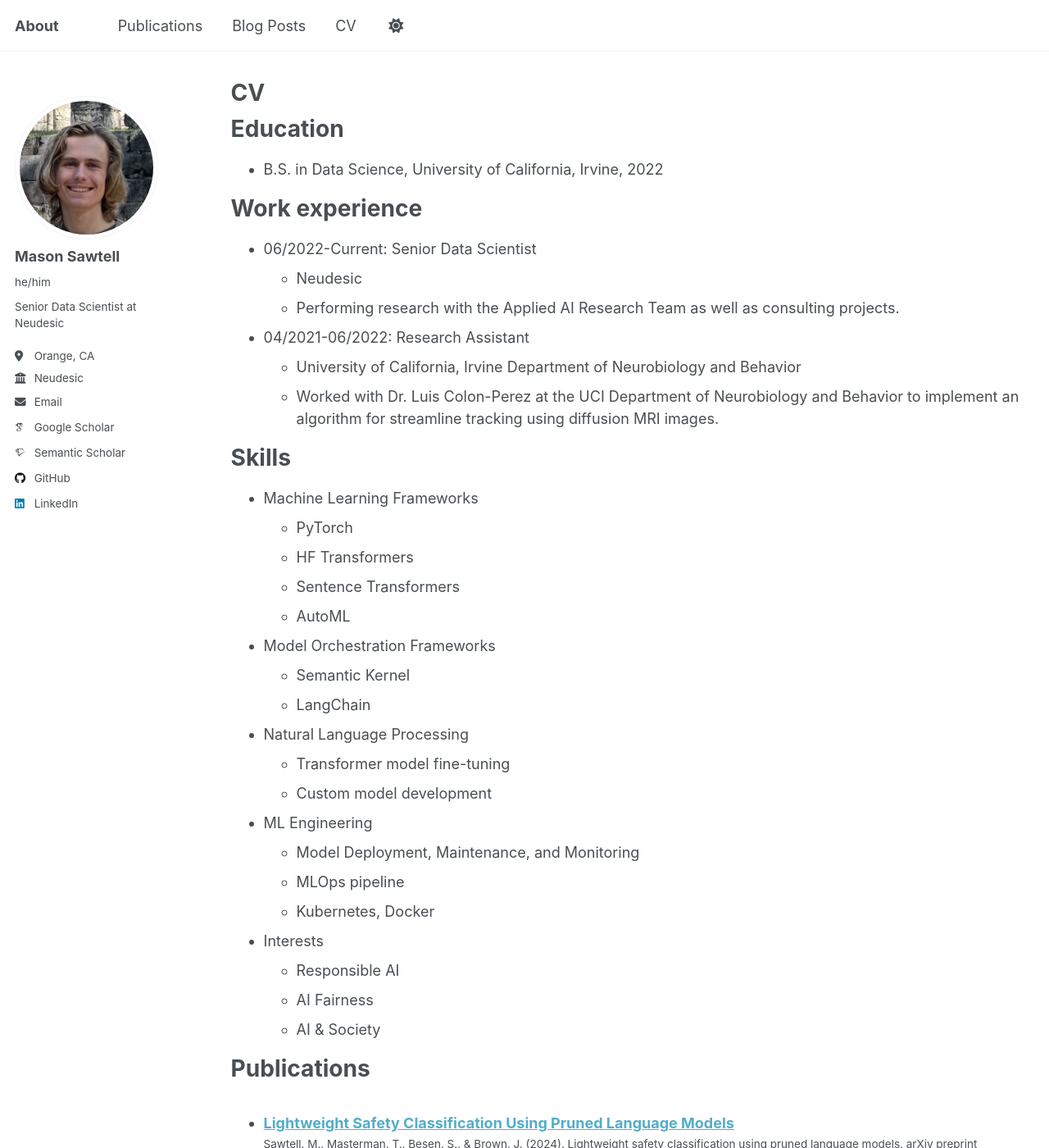
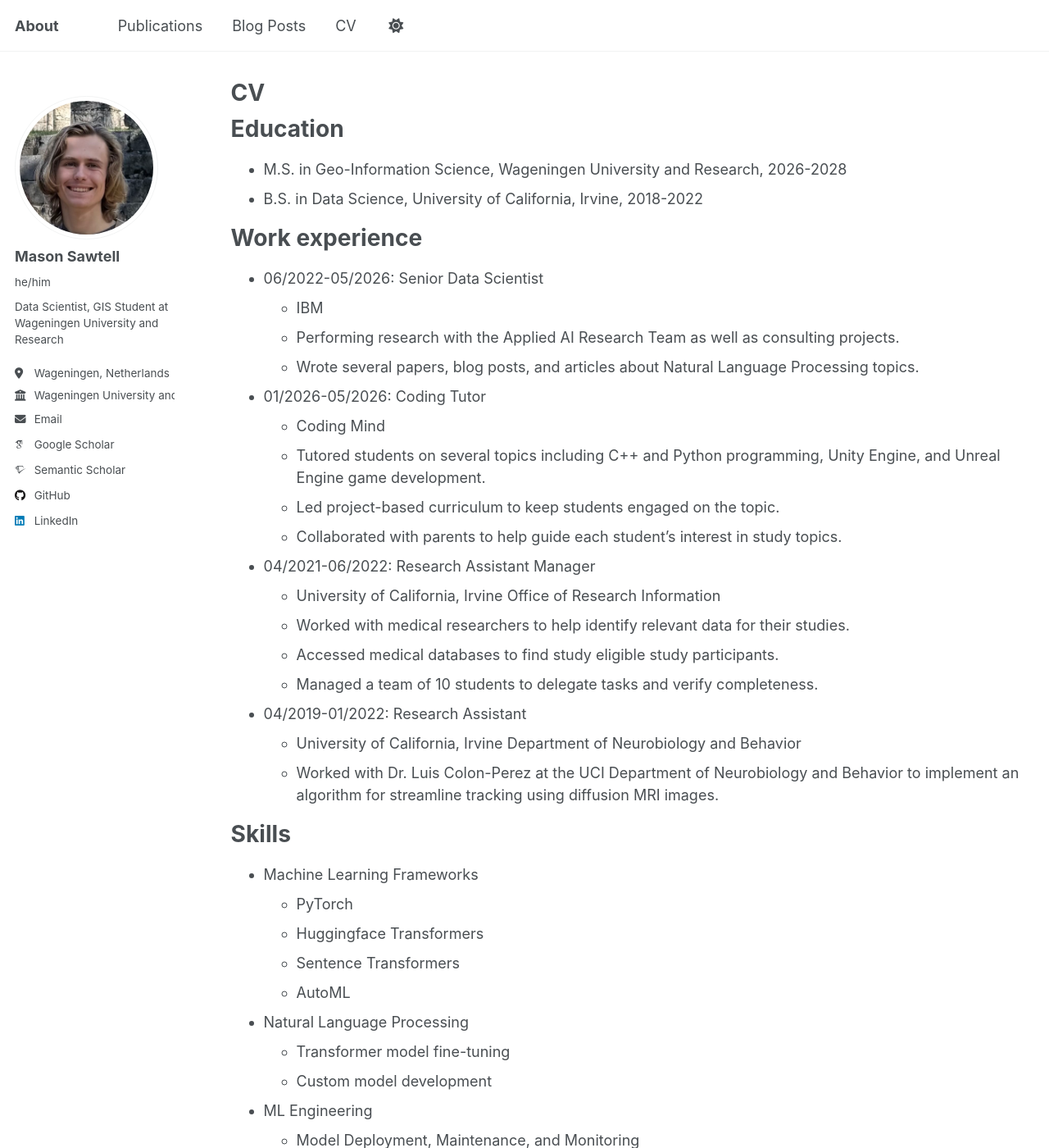
Before and after one commit to msawt/msawt.github.io, a Jekyll site: the page built from _pages/cv.md, in a window 1280 px wide and 1400 px high. Shown: the whole window at 82% size. Built offline with Jekyll 4.4.1, drawn with Linux system fonts in a browser that asks for light colours; some web fonts are replaced.

Commit message:
Update site

```diff
--- a/_config.yml
+++ b/_config.yml
@@ -25,9 +25,9 @@ author:
   avatar           : "profile.jpg"
   name             : "Mason Sawtell"
   pronouns         : "he/him"
-  bio              : "Senior Data Scientist at Neudesic"
-  location         : "Orange, CA"
-  employer         : "Neudesic"
+  bio              : "Data Scientist, GIS Student at Wageningen University and Research"
+  location         : "Wageningen, Netherlands"
+  employer         : "Wageningen University and Research"
   uri              : # URL
   email            : "msawtell01 [at] gmail [dot] com"
 
--- a/_pages/cv.md
+++ b/_pages/cv.md
@@ -11,29 +11,41 @@ redirect_from:
 
 Education
 ======
-* B.S. in Data Science, University of California, Irvine, 2022
+* M.S. in Geo-Information Science, Wageningen University and Research, 2026-2028
+* B.S. in Data Science, University of California, Irvine, 2018-2022
 
 Work experience
 ======
-* 06/2022-Current: Senior Data Scientist
-  * Neudesic
+
+* 06/2022-05/2026: Senior Data Scientist
+  * IBM
   * Performing research with the Applied AI Research Team as well as consulting projects.
+  * Wrote several papers, blog posts, and articles about Natural Language Processing topics.
 
-* 04/2021-06/2022: Research Assistant
+* 01/2026-05/2026: Coding Tutor
+  * Coding Mind
+  * Tutored students on several topics including C++ and Python programming, Unity Engine, and Unreal Engine game development.
+  * Led project-based curriculum to keep students engaged on the topic.
+  * Collaborated with parents to help guide each student's interest in study topics.
+
+* 04/2021-06/2022: Research Assistant Manager
+  * University of California, Irvine Office of Research Information
+  * Worked with medical researchers to help identify relevant data for their studies.
+  * Accessed medical databases to find study eligible study participants.
+  * Managed a team of 10 students to delegate tasks and verify completeness.
+
+* 04/2019-01/2022: Research Assistant
   * University of California, Irvine Department of Neurobiology and Behavior
-  * Worked with Dr. Luis Colon-Perez at the UCI Department of Neurobiology and Behavior to implement an algorithm for
-streamline tracking using diffusion MRI images.
+  * Worked with Dr. Luis Colon-Perez at the UCI Department of Neurobiology and Behavior to implement an algorithm for streamline tracking using diffusion MRI images.
+
 
 Skills
 ======
 * Machine Learning Frameworks
   * PyTorch
-  * HF Transformers
+  * Huggingface Transformers
   * Sentence Transformers
   * AutoML
-* Model Orchestration Frameworks
-  * Semantic Kernel
-  * LangChain
 * Natural Language Processing
   * Transformer model fine-tuning
   * Custom model development
@@ -41,10 +53,6 @@ Skills
   * Model Deployment, Maintenance, and Monitoring
   * MLOps pipeline
   * Kubernetes, Docker
-* Interests
-  * Responsible AI
-  * AI Fairness
-  * AI & Society
 
 Publications
 ======
```
Also changed, not shown: _pages/about.md (+4 -2 lines), 1 other file.
